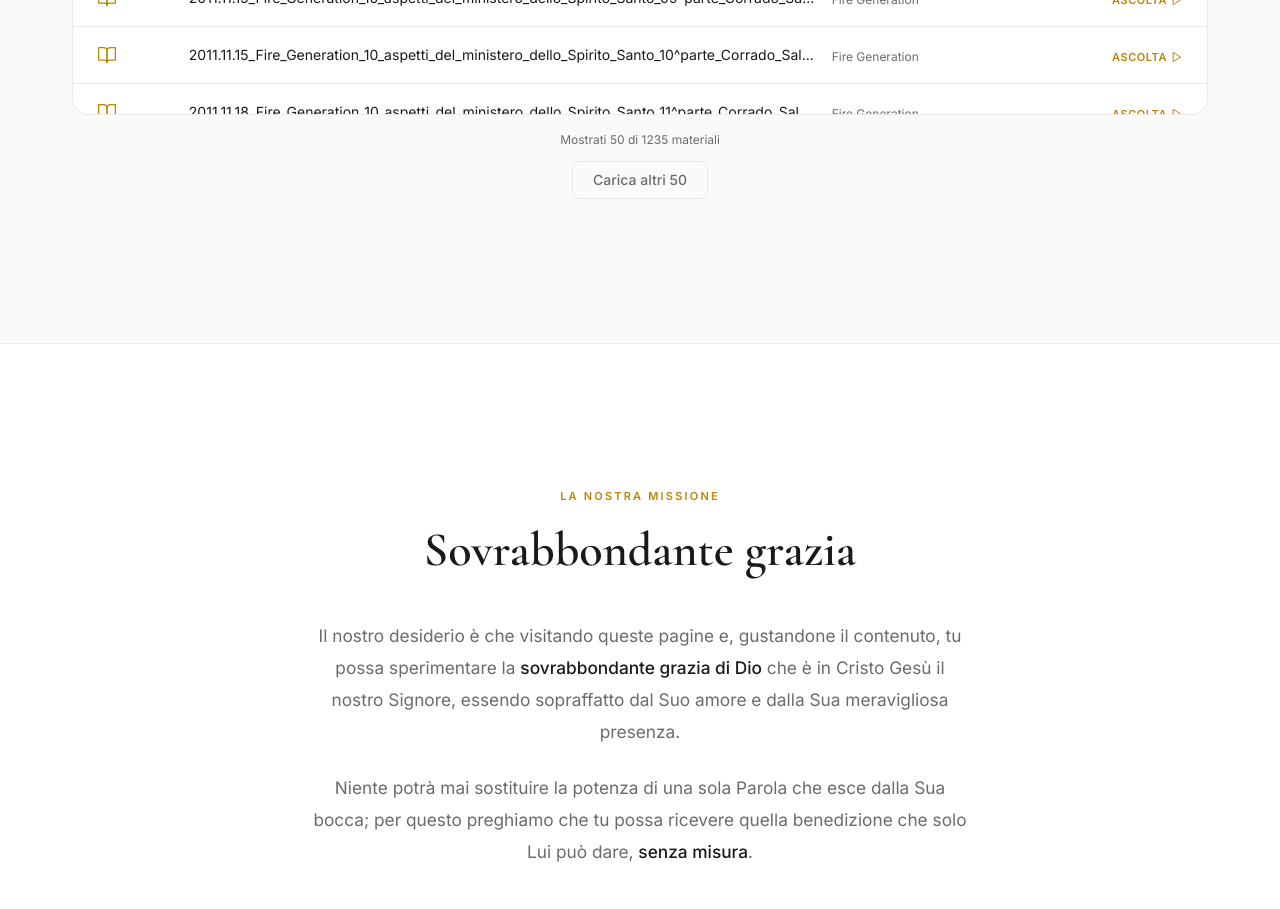
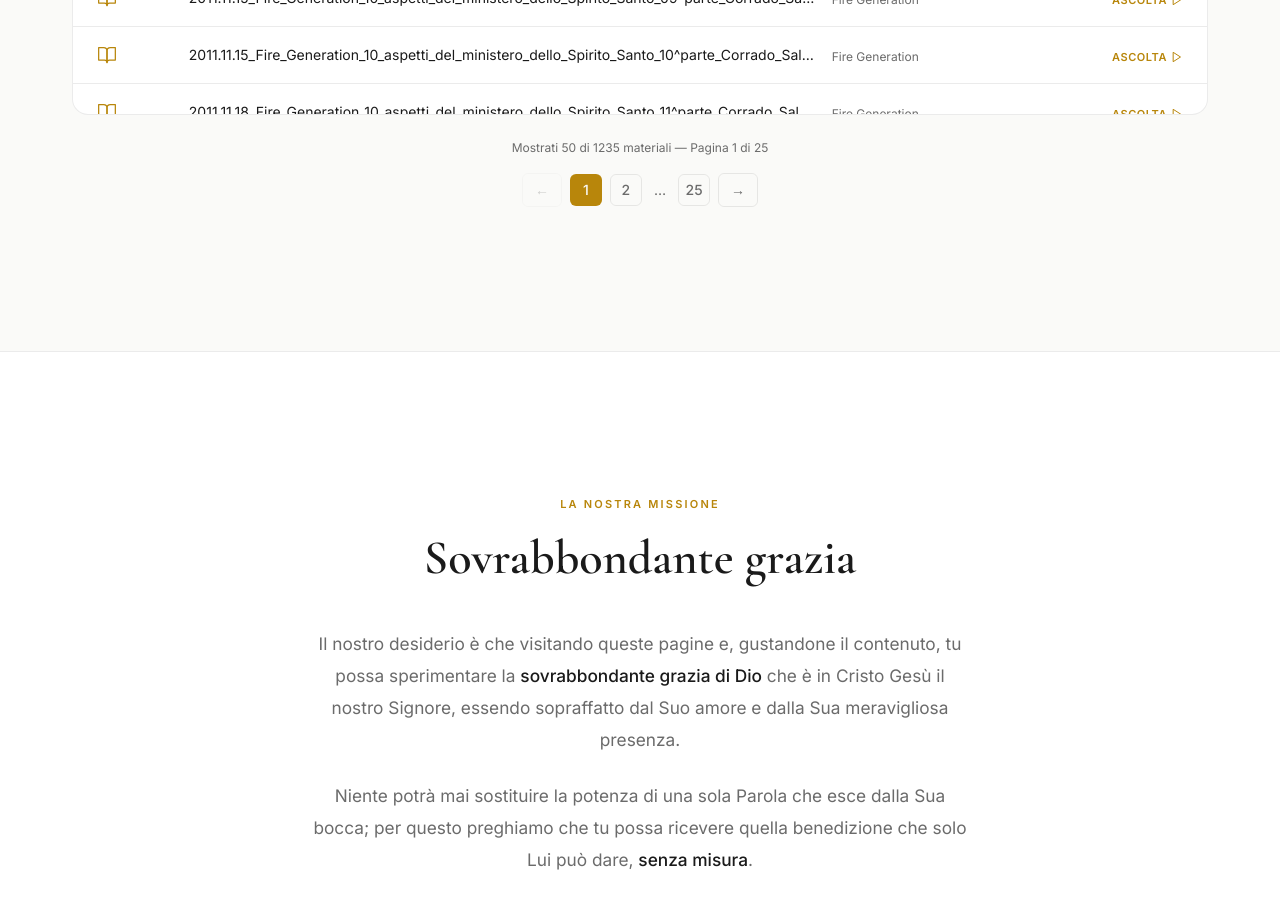
Before and after one commit to gaetanomeli95-lab/sito-chiesa-giubileo, a Next.js app: page / in a window 1280 px wide. Shown: the part 2780-3689 px from the top of the page. Built offline with nearby package versions, Linux system fonts and the light colour scheme.

Commit message:
feat: implement numbered pagination for Materials with accessibility

```diff
--- a/components/materials.tsx
+++ b/components/materials.tsx
@@ -66,11 +66,28 @@ export function Materials({ initialMaterials, initialCategories }: MaterialsProp
     setPage(1);
   }, [search, selectedCategory, selectedType]);
 
+  const totalPages = Math.ceil(filteredMaterials.length / ITEMS_PER_PAGE) || 1;
+
   const paginatedMaterials = useMemo(() => {
-    return filteredMaterials.slice(0, page * ITEMS_PER_PAGE);
+    const start = (page - 1) * ITEMS_PER_PAGE;
+    return filteredMaterials.slice(start, start + ITEMS_PER_PAGE);
   }, [filteredMaterials, page]);
 
-  const hasMore = paginatedMaterials.length < filteredMaterials.length;
+  const goToPage = (p: number) => {
+    if (p >= 1 && p <= totalPages) {
+      setPage(p);
+      document.getElementById('materiali')?.scrollIntoView({ behavior: 'smooth', block: 'start' });
+    }
+  };
+
+  useEffect(() => {
+    const handleKey = (e: KeyboardEvent) => {
+      if (e.key === 'ArrowRight') goToPage(page + 1);
+      if (e.key === 'ArrowLeft') goToPage(page - 1);
+    };
+    window.addEventListener('keydown', handleKey);
+    return () => window.removeEventListener('keydown', handleKey);
+  }, [page, totalPages]);
 
   return (
     <section id="materiali" className="relative py-28 md:py-36">
@@ -184,19 +201,60 @@ export function Materials({ initialMaterials, initialCategories }: MaterialsProp
             </div>
           </div>
 
-          <div className="flex flex-col items-center gap-3 mt-4">
-            {paginatedMaterials.length > 0 && (
+          <div className="flex flex-col items-center gap-4 mt-6">
             <p className="text-center text-[12px] text-muted">
-                Mostrati {paginatedMaterials.length} di {filteredMaterials.length} materiali
+              {filteredMaterials.length > 0
+                ? `Mostrati ${paginatedMaterials.length} di ${filteredMaterials.length} materiali — Pagina ${page} di ${totalPages}`
+                : 'Nessun risultato'}
             </p>
+
+            {/* aria-live region per screen reader */}
+            <div aria-live="polite" aria-atomic="true" className="sr-only">
+              Pagina {page} di {totalPages}, {paginatedMaterials.length} materiali mostrati
+            </div>
+
+            {totalPages > 1 && (
+              <nav aria-label="Paginazione materiali" className="flex items-center gap-2">
+                <button
+                  onClick={() => goToPage(page - 1)}
+                  disabled={page === 1}
+                  aria-label="Pagina precedente"
+                  className="px-3 py-1.5 rounded-md border border-border text-sm font-medium text-muted hover:text-foreground hover:border-gold/40 transition-colors disabled:opacity-30 disabled:cursor-not-allowed"
+                >
+                  ←
+                </button>
+
+                {Array.from({ length: totalPages }, (_, i) => i + 1)
+                  .filter((p) => p === 1 || p === totalPages || Math.abs(p - page) <= 1)
+                  .map((p, idx, arr) => (
+                    <span key={p} className="flex items-center gap-2">
+                      {idx > 0 && arr[idx - 1] !== p - 1 && (
+                        <span className="text-muted text-sm px-1">…</span>
                       )}
-            {hasMore && (
                       <button
-                onClick={() => setPage((p) => p + 1)}
-                className="px-5 py-2 rounded-lg border border-border text-sm font-medium text-muted hover:text-foreground hover:border-gold/40 transition-colors"
+                        onClick={() => goToPage(p)}
+                        aria-label={`Vai a pagina ${p}`}
+                        aria-current={p === page ? 'page' : undefined}
+                        className={`w-8 h-8 rounded-md text-sm font-medium transition-colors ${
+                          p === page
+                            ? 'bg-gold text-background'
+                            : 'border border-border text-muted hover:text-foreground hover:border-gold/40'
+                        }`}
                       >
-                Carica altri {ITEMS_PER_PAGE}
+                        {p}
                       </button>
+                    </span>
+                  ))}
+
+                <button
+                  onClick={() => goToPage(page + 1)}
+                  disabled={page === totalPages}
+                  aria-label="Pagina successiva"
+                  className="px-3 py-1.5 rounded-md border border-border text-sm font-medium text-muted hover:text-foreground hover:border-gold/40 transition-colors disabled:opacity-30 disabled:cursor-not-allowed"
+                >
+                  →
+                </button>
+              </nav>
             )}
           </div>
         </SectionReveal>
```
Lines whose indentation alone changed are shown as unchanged.
